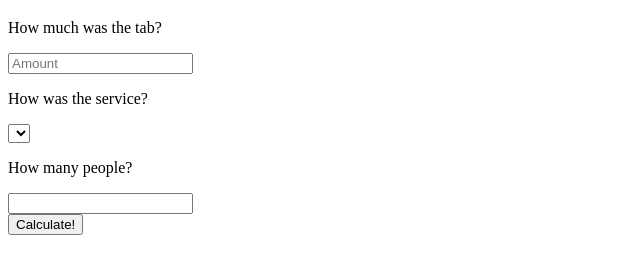
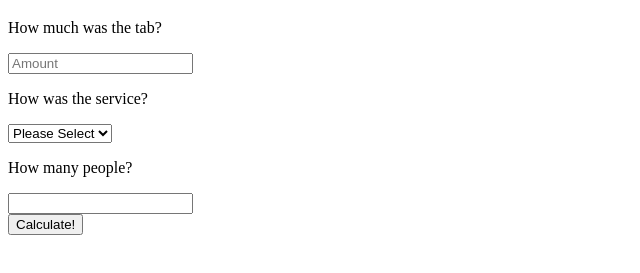
Before and after one commit to skmmks/tip_calc, a plain HTML site: page index.html in a window 1280 px wide. Shown: the part 61-334 px from the top of the page, without its empty margins (0-640 px from the left). Drawn offline with Linux system fonts and the light colour scheme.

Commit message:
add option to service selector pulldown

```diff
--- a/index.html
+++ b/index.html
@@ -16,7 +16,12 @@
           <input id="totalBill" type="text" placeholder="Amount" />
           <p>How was the service?</p>
           <p>
-            <select id="serviceQuality"></select>
+            <select id="serviceQuality">
+              <option value="0">Please Select</option>
+              <option value="0.2">Good</option>
+              <option value="0.15">Normal</option>
+              <option value="0.1">Bad</option>
+            </select>
           </p>
           <p>How many people?</p>
           <input id="totalPeople" type="number" />
```
